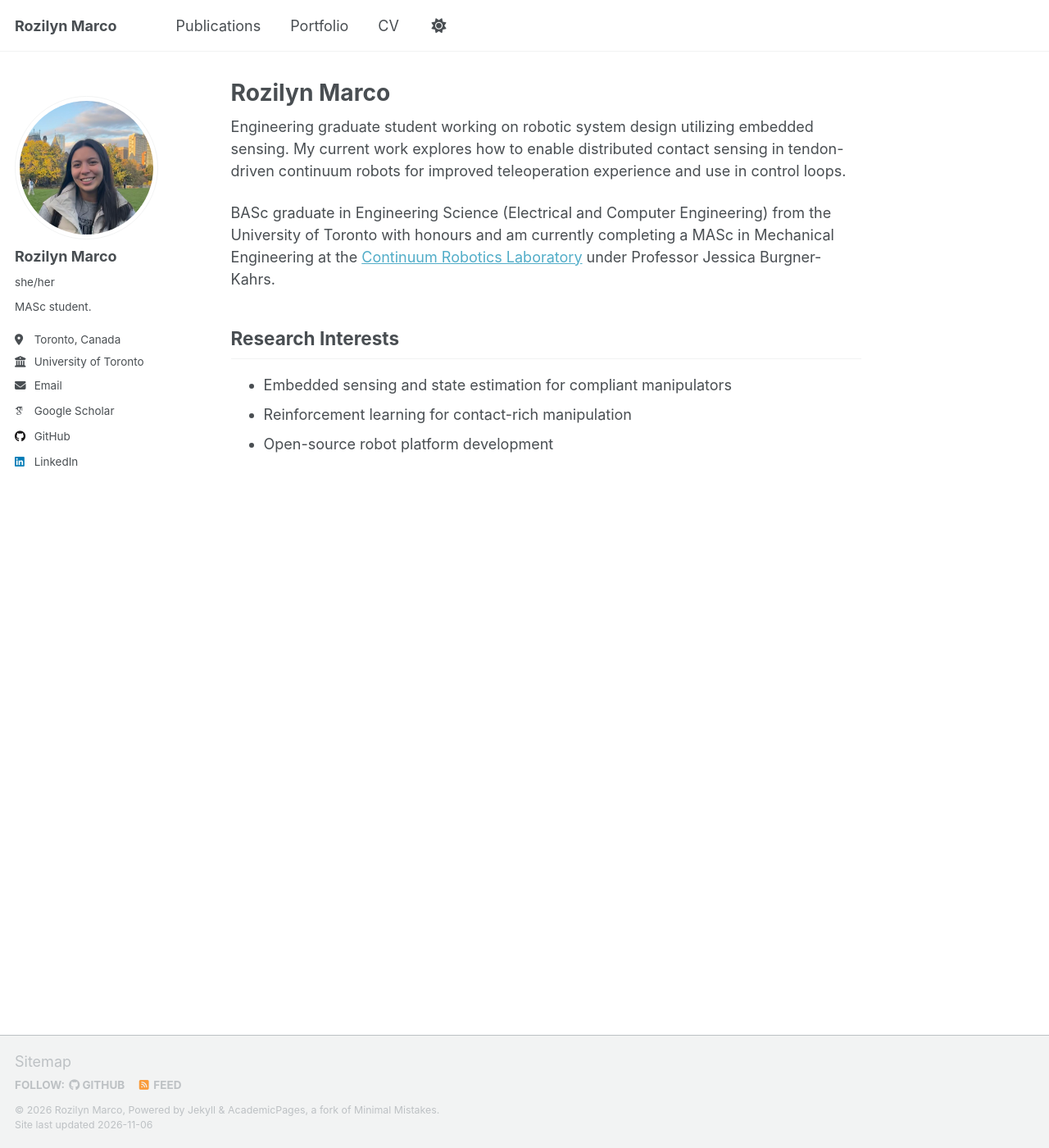
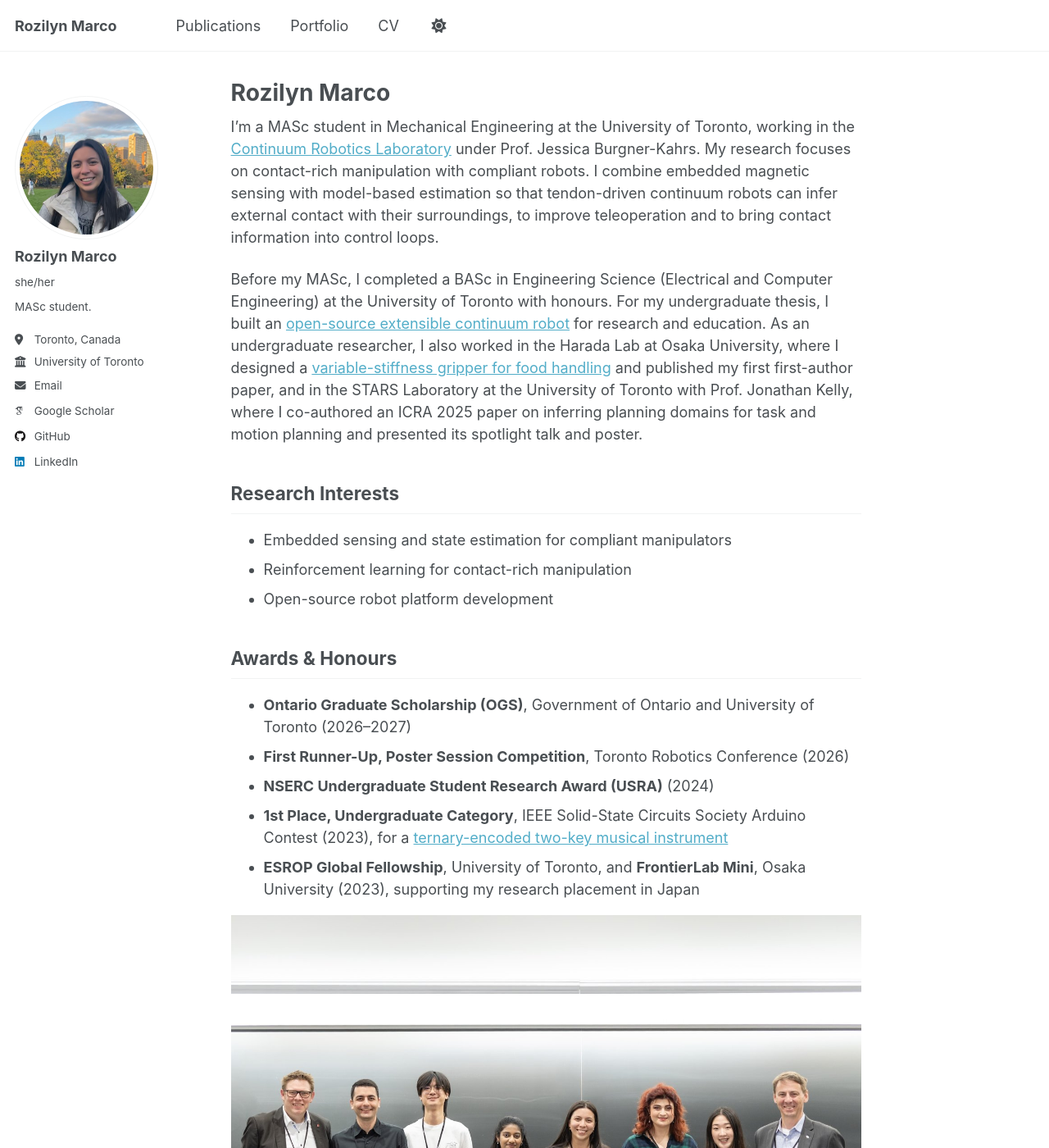
Before and after one commit to rozmarco/rozmarco.github.io, a Jekyll site: the page built from _pages/about.md, in a window 1280 px wide and 1400 px high. Shown: the whole window at 82% size. Built offline with Jekyll 4.4.1, drawn with Linux system fonts in a browser that asks for light colours; some web fonts are replaced; a script that is not in the unit is left out; some of the changed text lies outside the part shown.

Commit message:
Updated formatting, content, and CV.

```diff
--- a/_pages/about.md
+++ b/_pages/about.md
@@ -7,11 +7,43 @@ redirect_from:
   - /about.html
 ---
 
-Engineering graduate student working on robotic system design utilizing embedded sensing. My current work explores how to enable distributed contact sensing in tendon-driven continuum robots for improved teleoperation experience and use in control loops.
+I'm a MASc student in Mechanical Engineering at the University of Toronto, working in the
+[Continuum Robotics Laboratory](https://crl.utm.utoronto.ca/) under Prof. Jessica Burgner-Kahrs.
+My research focuses on contact-rich manipulation with compliant robots. I combine embedded
+magnetic sensing with model-based estimation so that tendon-driven continuum robots can infer
+external contact with their surroundings, to improve teleoperation and to bring contact
+information into control loops.
 
-BASc graduate in Engineering Science (Electrical and Computer Engineering) from the University of Toronto with honours and am currently completing a MASc in Mechanical Engineering at the [Continuum Robotics Laboratory](https://crl.utm.utoronto.ca/) under Professor Jessica Burgner-Kahrs.
+Before my MASc, I completed a BASc in Engineering Science (Electrical and Computer Engineering)
+at the University of Toronto with honours. For my undergraduate thesis, I built an
+[open-source extensible continuum robot](/portfolio/03-extensible-tdcr/) for research and
+education. As an undergraduate researcher, I also worked in the Harada Lab at Osaka University,
+where I designed a [variable-stiffness gripper for food handling](/portfolio/04-osaka-gripper/)
+and published my first first-author paper, and in the STARS Laboratory at the University of
+Toronto with Prof. Jonathan Kelly, where I co-authored an ICRA 2025 paper on inferring planning
+domains for task and motion planning and presented its spotlight talk and poster.
 
 ## Research Interests
+
 - Embedded sensing and state estimation for compliant manipulators
 - Reinforcement learning for contact-rich manipulation
 - Open-source robot platform development
+
+## Awards & Honours
+
+- **Ontario Graduate Scholarship (OGS)**, Government of Ontario and University of Toronto (2026–2027)
+- **First Runner-Up, Poster Session Competition**, Toronto Robotics Conference (2026)
+- **NSERC Undergraduate Student Research Award (USRA)** (2024)
+- **1st Place, Undergraduate Category**, IEEE Solid-State Circuits Society Arduino Contest (2023),
+for a [ternary-encoded two-key musical instrument](/portfolio/07-ternary-instrument/)
+- **ESROP Global Fellowship**, University of Toronto, and **FrontierLab Mini**, Osaka University (2023),
+supporting my research placement in Japan
+
+![Poster competition award recipients at the 2026 Toronto Robotics Conference](/images/about/trc-2026-poster-award.jpg)
+*Poster competition award recipients at the 2026 Toronto Robotics Conference.*
+
+## Selected Activities
+
+- Montréal Robotics Summer School (Mila, 2025): selected for a fully funded program in
+manipulation, motion planning, reinforcement learning, and perception
+- Robotics competition judge, FIRST Tech Challenge (2025)
--- a/_pages/portfolio.html
+++ b/_pages/portfolio.html
@@ -8,6 +8,9 @@ author_profile: true
 {% include base_path %}
 
 
+<div class="grid__wrapper">
 {% for post in site.portfolio %}
   {% include archive-single.html type="grid" %}
 {% endfor %}
+</div>
+<div style="clear: both;"></div>
```
Also changed, not shown: images/about/trc-2026-poster-award.jpg (added), images/e-tdcr/full-system.jpg (added), images/e-tdcr/pipe-planar.jpg (added), images/osaka-gripper/force-vs-time.png (added), images/osaka-gripper/gripper-design.png (added), 2 other files.
